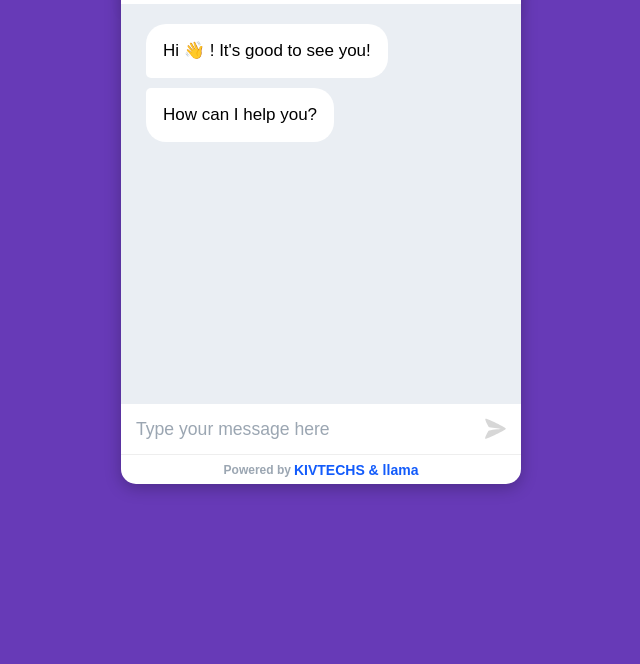
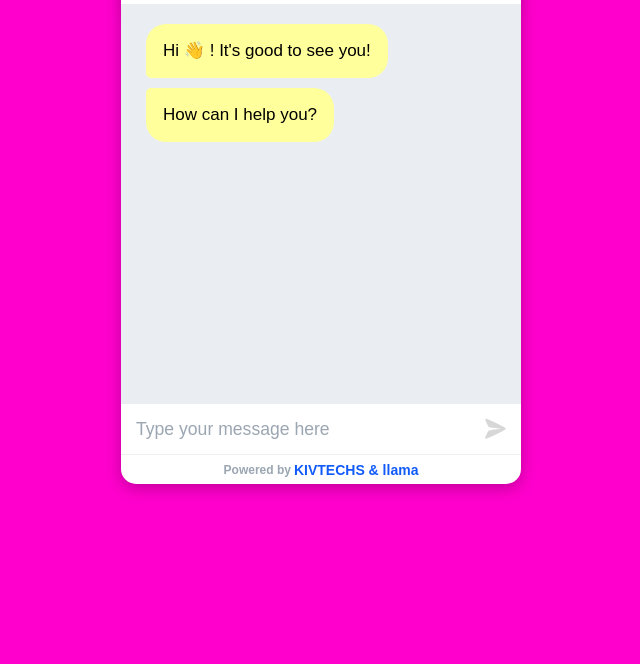
Before and after one commit to siddhbose-kivtechs/kbot-llama, a plain HTML site: page index.html in a window 1280 px wide. Shown: the part 136-800 px from the top of the page, without its empty margins (319-959 px from the left). Drawn offline with Linux system fonts and the light colour scheme.

Commit message:
Update style.css

```diff
--- a/style.css
+++ b/style.css
@@ -5,7 +5,7 @@
 }
 
 body {
-  background-color: #673ab7;
+  background-color: #FF00CC;
 }
 
 body,
@@ -22,7 +22,7 @@ select {
     word-wrap: break-word;
     max-width: fit-content;
     padding: 15px 17px;
-    background: rgb(255, 255, 255);
+    background: rgb(255, 255, 155);
     color: rgb(0, 0, 0);
     margin-top: 10px;
 }
@@ -52,7 +52,7 @@ select {
 }
 
 .user-response {
-    background: rgb(0, 102, 255);
+    background: rgb(70, 102, 255);
     color: rgb(255, 255, 255);
     font-size: 17px;
     line-height: 24px;
```
